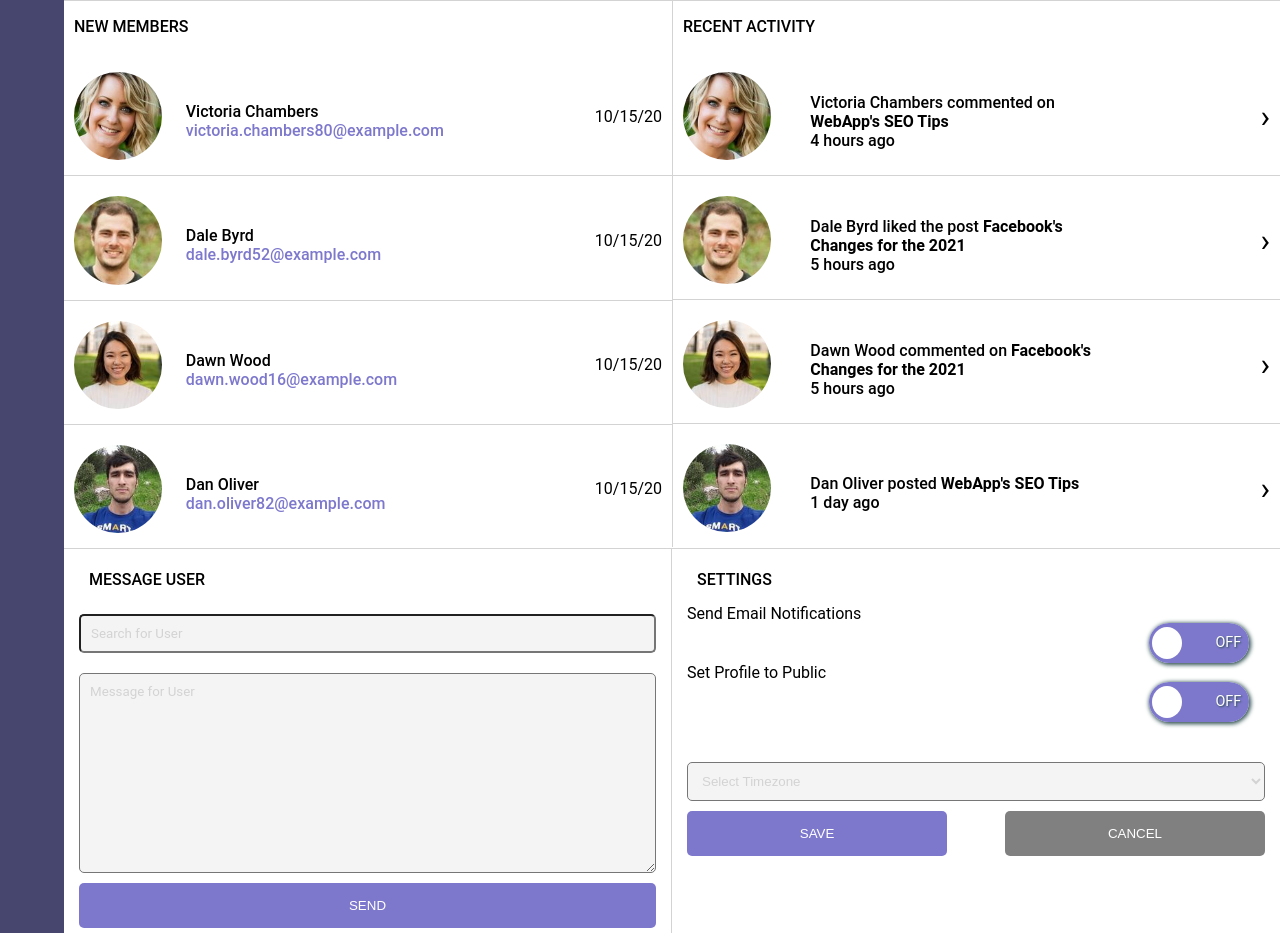
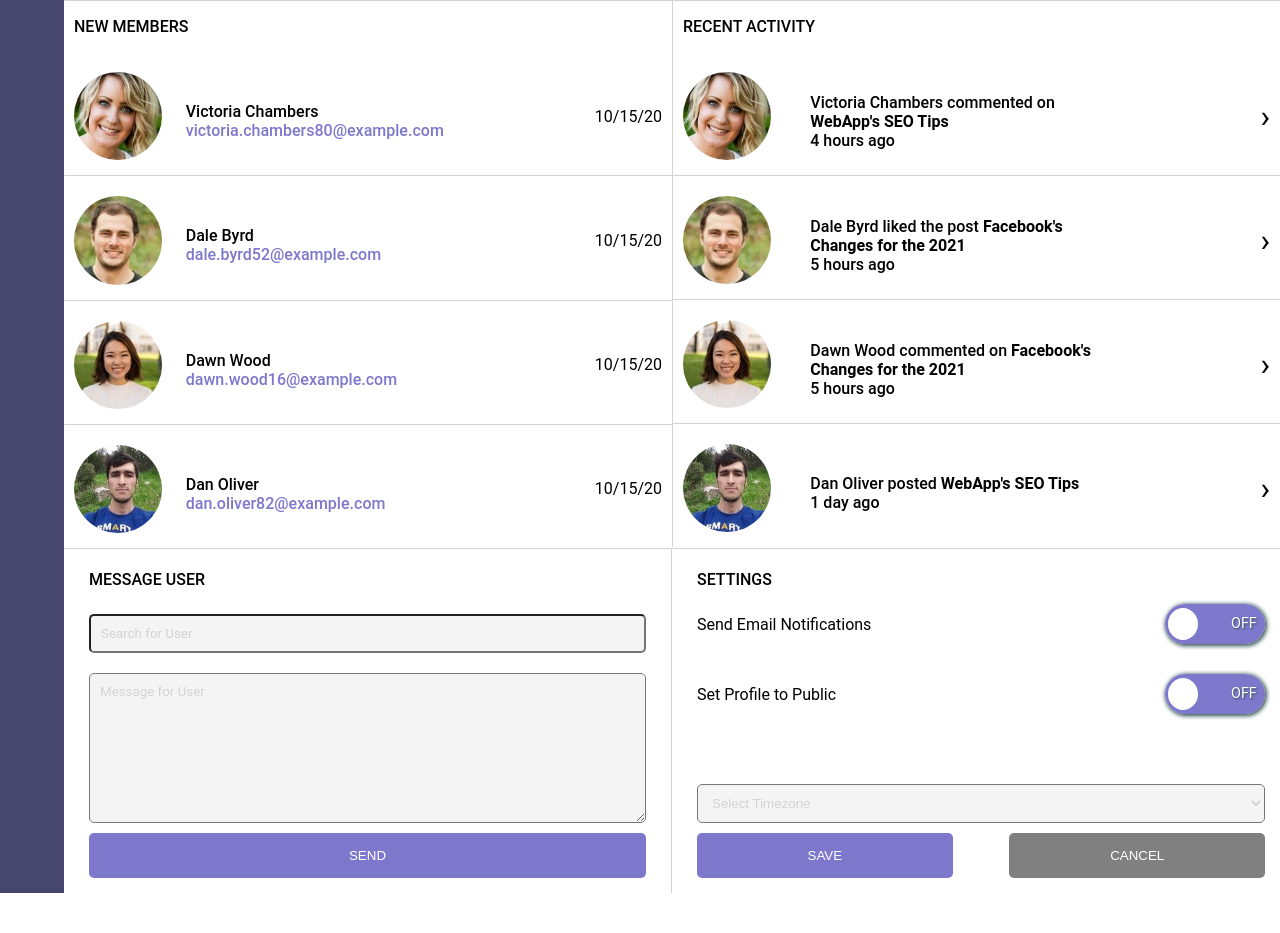
Before and after one commit to khenderson14/web_app_dashboard_new, a plain HTML site: page index.html in a window 1280 px wide. Shown: the part 1336-2269 px from the top of the page. After the commit the page ends 2229 px from the top, so only its background shows below. Drawn offline with nearby package versions, Linux system fonts and the light colour scheme.

Commit message:
updated message user and settings

```diff
--- a/css/style.css
+++ b/css/style.css
@@ -182,11 +182,11 @@ h2 {
 }
 
 .section-header {
-    margin: 10px;
     font-size: 1rem;
     font-weight: 500;
     width: 50%;
     padding: 1% 0;
+    margin: 10px 0 10px 10px;
 }
 
 .profile-img {
@@ -438,10 +438,11 @@ h2 {
 form {
     display: flex;
     flex-direction: column;
+    margin: 10px;
 }
 
 #message-for-user {
-    height: 200px;
+    height: 150px;
 }
 
 #send-message {
@@ -467,14 +468,24 @@ form {
     padding: 5px 15px;
 }
 
+.row {
+    display: flex;
+    align-items: center;
+    justify-content: space-between;
+    margin-bottom: 30px;
+}
+
+.row p {
+    margin: 0;
+    flex-grow: 1;
+}
+
+#user-settings {
+    margin-left: 10px;
+}
+
 /*Used Code Pen open source for Toggle: https://codepen.io/alvarotrigo/pen/oNoJePo*/
 /* TOGGLES */
-.toggles {
-    display: flex;
-    flex-direction: column;
-    justify-content: space-evenly;
-}
-
 
 .knobs,
 .layer {
@@ -487,10 +498,8 @@ form {
 
 .button {
     position: relative;
-    top: 50%;
     width: 100px;
     height: 40px;
-    margin: 0px auto 0 80%;
     overflow: hidden;
   }
 
```
